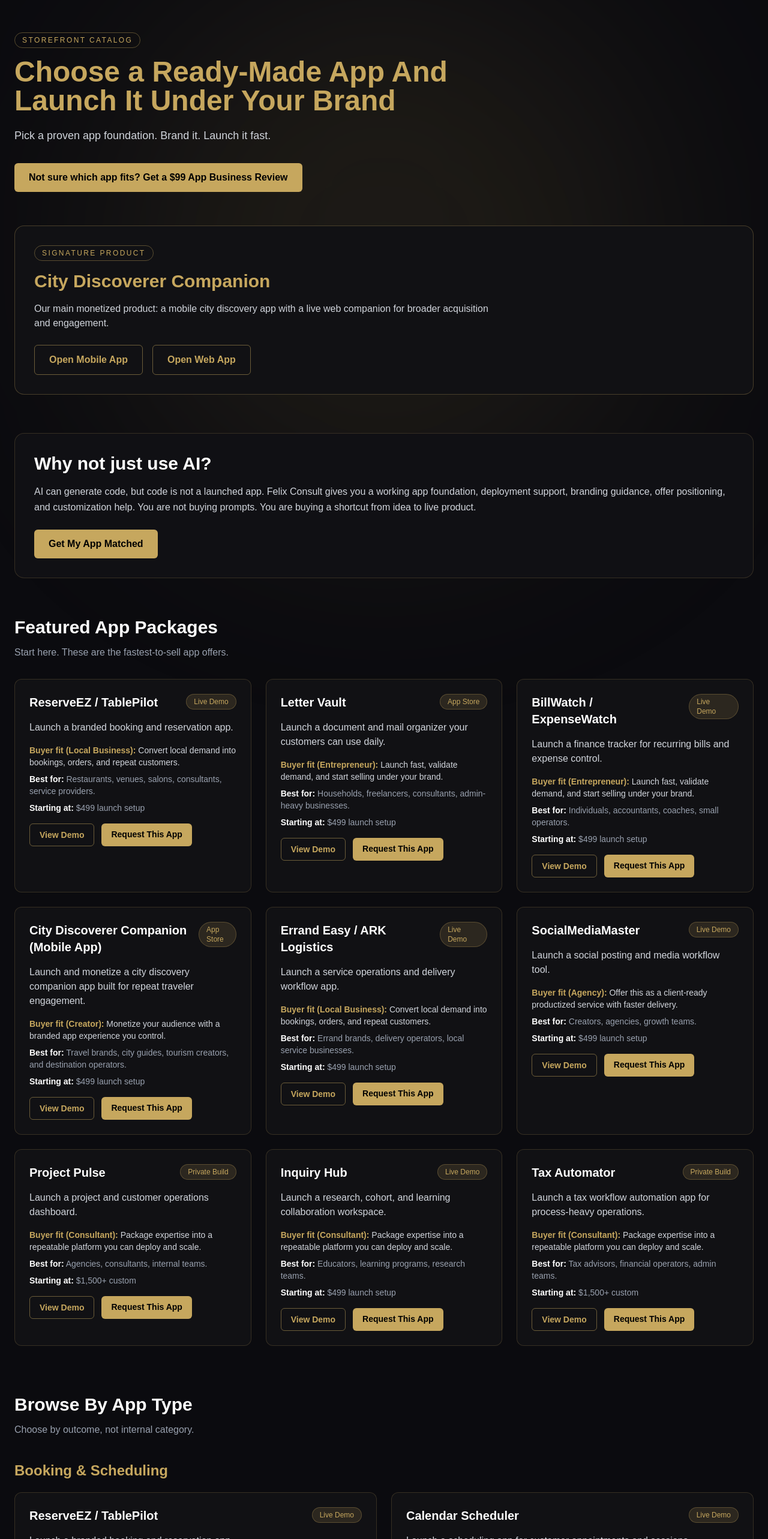
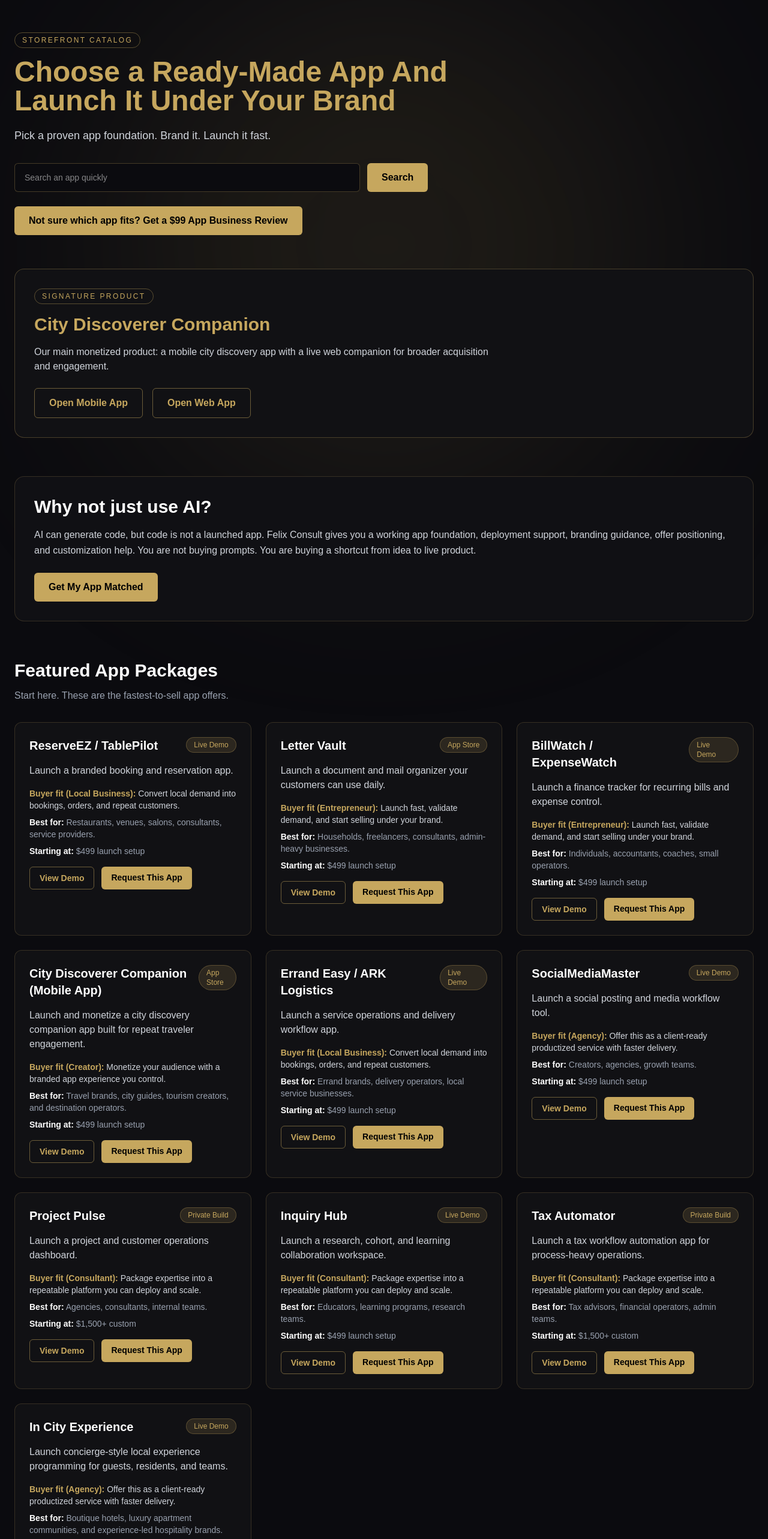
Before and after one commit to felabayomi/felix-consult, a Next.js app: page /app-catalog in a window 1280 px wide. Shown: the part 234-2800 px from the top of the page at 60% size. Built offline with nearby package versions, Linux system fonts and the light colour scheme.

Commit message:
Add In City Experience to featured catalog and quick search button

```diff
--- a/app/app-catalog/page.tsx
+++ b/app/app-catalog/page.tsx
@@ -166,6 +166,18 @@ const featuredApps: CatalogItem[] = [
         buyerType: "Consultant",
         launchSpeed: "2-4 Weeks",
         url: "https://taxflowpro.felixconsult.co/",
+    },
+    {
+        name: "In City Experience",
+        outcome: "Launch concierge-style local experience programming for guests, residents, and teams.",
+        bestFor: "Boutique hotels, luxury apartment communities, and experience-led hospitality brands.",
+        status: "Live Demo",
+        startingPackage: "$499 launch setup",
+        budget: "$499 Setup",
+        appType: "Travel",
+        buyerType: "Agency",
+        launchSpeed: "1-2 Weeks",
+        url: "https://www.incityexperience.com/",
     },
 ]
 
@@ -567,12 +579,26 @@ function CatalogCard({ item }: { item: CatalogItem }) {
 }
 
 export default function AppCatalogPage() {
+    const [quickSearch, setQuickSearch] = useState("")
     const [search, setSearch] = useState("")
     const [appType, setAppType] = useState<string>("All")
     const [budget, setBudget] = useState<string>("All")
     const [status, setStatus] = useState<string>("All")
     const [buyerType, setBuyerType] = useState<string>("All")
     const [launchSpeed, setLaunchSpeed] = useState<string>("All")
+    const [libraryOpen, setLibraryOpen] = useState(false)
+
+    const runQuickSearch = () => {
+        const normalized = quickSearch.trim()
+        setSearch(normalized)
+        setLibraryOpen(true)
+        setTimeout(() => {
+            const section = document.getElementById("full-app-library")
+            if (section) {
+                section.scrollIntoView({ behavior: "smooth", block: "start" })
+            }
+        }, 50)
+    }
 
     const filteredArchive = useMemo(() => {
         return fullArchive.filter((item) => {
@@ -595,6 +621,27 @@ export default function AppCatalogPage() {
                     <p className="inline-block text-xs tracking-[0.2em] uppercase text-[#C6A75E] border border-[#C6A75E]/40 rounded-full px-3 py-1 mb-4">Storefront Catalog</p>
                     <h1 className="text-4xl md:text-5xl font-bold mb-5 text-[#C6A75E]">Choose a Ready-Made App And Launch It Under Your Brand</h1>
                     <p className="text-gray-300 text-lg mb-8">Pick a proven app foundation. Brand it. Launch it fast.</p>
+                    <div className="mb-6 flex flex-col sm:flex-row gap-3">
+                        <input
+                            value={quickSearch}
+                            onChange={(e) => setQuickSearch(e.target.value)}
+                            onKeyDown={(e) => {
+                                if (e.key === "Enter") {
+                                    e.preventDefault()
+                                    runQuickSearch()
+                                }
+                            }}
+                            placeholder="Search an app quickly"
+                            className="w-full sm:max-w-xl bg-[#0B0B0F] border border-[#C6A75E]/30 rounded-md px-4 py-3 text-sm"
+                        />
+                        <button
+                            type="button"
+                            onClick={runQuickSearch}
+                            className="bg-[#C6A75E] text-black px-6 py-3 rounded-md font-semibold hover:opacity-90"
+                        >
+                            Search
+                        </button>
+                    </div>
                     <Link href="/contact" className="inline-block bg-[#C6A75E] text-black px-6 py-3 rounded-md font-semibold hover:opacity-90">Not sure which app fits? Get a $99 App Business Review</Link>
                 </section>
 
@@ -661,8 +708,8 @@ export default function AppCatalogPage() {
                     </div>
                 </section>
 
-                <section className="mb-20">
-                    <details className="group border border-[#C6A75E]/20 rounded-2xl p-6 bg-[#101014]">
+                <section id="full-app-library" className="mb-20">
+                    <details open={libraryOpen} onToggle={(e) => setLibraryOpen((e.target as HTMLDetailsElement).open)} className="group border border-[#C6A75E]/20 rounded-2xl p-6 bg-[#101014]">
                         <summary className="cursor-pointer list-none flex items-center justify-between text-xl font-semibold text-[#C6A75E]">
                             <span>View Full App Library ({fullArchive.length} Apps)</span>
                             <span className="text-sm text-gray-400 group-open:hidden">Expand</span>
```
